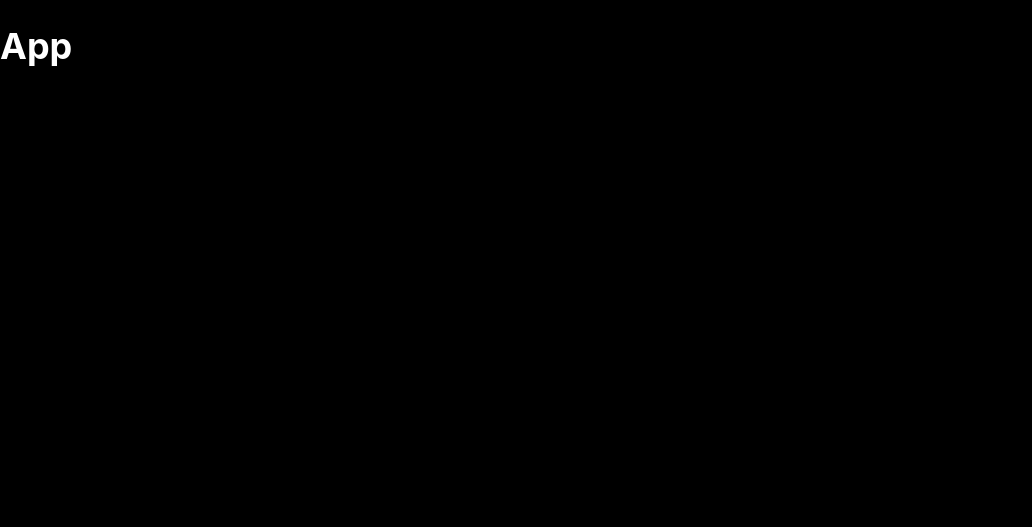
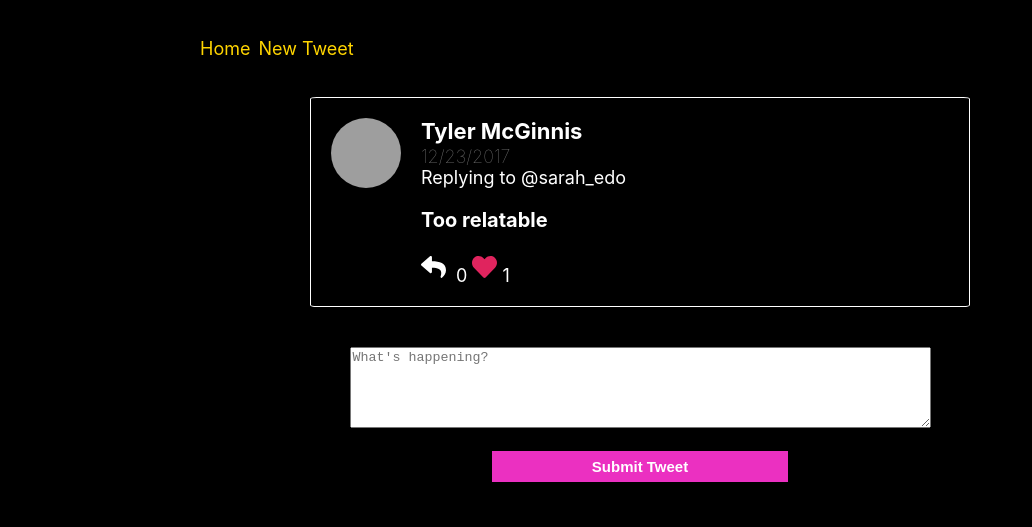
Before and after one commit to jamiewtam/twitter-clone-react, a React app: page /tweet/26p5pskqi88i58qmza2gid in a window 1280 px wide. Shown: the whole page, without its empty margins (0-1032 px from the left). Built offline with nearby package versions, Linux system fonts and the light colour scheme; grey boxes are pictures that could not be loaded; a small style sheet from the web is missing.

Commit message:
UPDATE 1) Homepage 2) Single Tweet page 3) New Tweet built out

```diff
--- /dev/null
+++ b/src/actions/authedUser.js
@@ -0,0 +1,10 @@
+export const AUTHED_USER = "AUTHED_USER";
+
+const setAuthedUser = (id) => {
+  return {
+    type: AUTHED_USER,
+    id,
+  };
+};
+
+export default setAuthedUser;
--- /dev/null
+++ b/src/actions/tweetActions.js
@@ -0,0 +1,39 @@
+import { getInitialData, saveTweet } from "../utils/api";
+import setAuthedUser from "./authedUser";
+
+export const INITIAL_DATA = "INITIAL_DATA";
+export const NEW_TWEET = "NEW_TWEET";
+
+const renderInitialData = (data) => {
+  return {
+    type: INITIAL_DATA,
+    users: data.users,
+    tweets: data.tweets,
+  };
+};
+
+const renderNewTweet = (newTweet) => {
+  return {
+    type: NEW_TWEET,
+    newTweet,
+  };
+};
+
+const AUTHED_ID = "tylermcginnis";
+
+export const handleInitialData = () => {
+  return (dispatch) => {
+    getInitialData().then((data) => {
+      dispatch(renderInitialData(data));
+      dispatch(setAuthedUser(AUTHED_ID));
+    });
+  };
+};
+
+export const handleNewTweet = (newTweetData) => {
+  return (dispatch) => {
+    saveTweet(newTweetData).then((newTweet) => {
+      dispatch(renderNewTweet(newTweet));
+    });
+  };
+};
--- a/src/components/App.js
+++ b/src/components/App.js
@@ -1,10 +1,36 @@
 import React from "react";
+import { BrowserRouter as Router, Route } from "react-router-dom";
+
+import Nav from "./Nav";
+import Home from "./Home";
+import NewTweet from "./NewTweet";
+import SingleTweet from "./SingleTweet";
+
+import { handleInitialData } from "../actions/tweetActions";
+import { useDispatch, useSelector } from "react-redux";
 
 function App() {
+  const dispatch = useDispatch();
+  const loading = useSelector((state) => state.loading);
+
+  //Get the initial data
+  React.useEffect(() => {
+    dispatch(handleInitialData());
+  }, [dispatch]);
+
+  if (loading) {
+    return <h1>Loading...</h1>;
+  }
+
   return (
-    <div className="App">
-      <h1>App</h1>
-    </div>
+    <Router>
+      <div className="container">
+        <Nav />
+        <Route exact path="/" component={Home} />
+        <Route path="/newTweet" component={NewTweet} />
+        <Route path="/tweet/:id" component={SingleTweet} />
+      </div>
+    </Router>
   );
 }
 
--- /dev/null
+++ b/src/components/Home.js
@@ -0,0 +1,26 @@
+import React from "react";
+import { useSelector } from "react-redux";
+import Tweet from "../elements/Tweet";
+
+const Home = () => {
+  const tweets = useSelector((state) => state.tweets);
+  const users = useSelector((state) => state.users);
+
+  const sortedTweets = Object.values(tweets.tweets).sort((a, b) => {
+    return b.timestamp - a.timestamp;
+  });
+
+  return (
+    <div>
+      {sortedTweets.map((tweet) => {
+        return (
+          <div key={tweet.id} className="tweet-container">
+            <Tweet tweet={tweet} users={users.users} />
+          </div>
+        );
+      })}
+    </div>
+  );
+};
+
+export default Home;
--- /dev/null
+++ b/src/components/Nav.js
@@ -0,0 +1,21 @@
+import React from "react";
+import { NavLink } from "react-router-dom";
+
+const Nav = () => {
+  return (
+    <ul className="nav-menu">
+      <li className="nav-menu-item">
+        <NavLink activeStyle={{ fontWeight: "bold" }} exact to={"/"}>
+          Home
+        </NavLink>
+      </li>
+      <li className="nav-menu-item">
+        <NavLink activeStyle={{ fontWeight: "bold" }} to={"/newTweet"}>
+          New Tweet
+        </NavLink>
+      </li>
+    </ul>
+  );
+};
+
+export default Nav;
--- /dev/null
+++ b/src/components/NewTweet.js
@@ -0,0 +1,13 @@
+import React from "react";
+
+import NewTweetElement from "../elements/NewTweet";
+
+const NewTweet = () => {
+  return (
+    <div>
+      <NewTweetElement />
+    </div>
+  );
+};
+
+export default NewTweet;
--- /dev/null
+++ b/src/components/SingleTweet.js
@@ -0,0 +1,23 @@
+import React from "react";
+import Tweet from "../elements/Tweet";
+import NewTweet from "../elements/NewTweet";
+import { useParams } from "react-router-dom";
+import { useSelector } from "react-redux";
+
+const SingleTweet = (props) => {
+  // Get the id from the params.
+  const { id } = useParams();
+  // Get the twee from the state.
+  const tweet = useSelector((state) => state.tweets).tweets[id];
+  const users = useSelector((state) => state.users);
+
+  //
+  return (
+    <div className="tweet-container">
+      <Tweet tweet={tweet} users={users.users} />
+      <NewTweet replyingTo={id} />
+    </div>
+  );
+};
+
+export default SingleTweet;
--- /dev/null
+++ b/src/elements/NewTweet.js
@@ -0,0 +1,60 @@
+import React from "react";
+import { useDispatch, useSelector } from "react-redux";
+import { Redirect } from "react-router-dom";
+import { handleNewTweet } from "../actions/tweetActions";
+
+const SubmitTweet = (props) => {
+  const author = useSelector((state) => state.authedUser);
+  const [textArea, setTextArea] = React.useState("");
+  const [submit, setSubmit] = React.useState(false);
+  const dispatch = useDispatch();
+
+  const handleChange = (e) => {
+    setTextArea(e.target.value);
+  };
+  // If props of replying to then set it to true.
+
+  const submitTweet = (e) => {
+    e.preventDefault();
+    if (props.replyingTo) {
+      dispatch(
+        handleNewTweet({
+          author,
+          text: textArea,
+          replyingTo: props.replyingTo,
+        })
+      );
+    } else {
+      dispatch(
+        handleNewTweet({
+          author,
+          text: textArea,
+        })
+      );
+    }
+
+    setSubmit(true);
+  };
+
+  if (submit) {
+    return <Redirect to="/" />;
+  }
+
+  return (
+    <form className="new-tweet-container">
+      <textarea
+        type="textarea"
+        placeholder="What's happening?"
+        rows="5"
+        cols="70"
+        value={textArea}
+        onChange={handleChange}
+      />
+      <button onClick={submitTweet} className="new-tweet-button">
+        Submit Tweet
+      </button>
+    </form>
+  );
+};
+
+export default SubmitTweet;
--- /dev/null
+++ b/src/elements/Tweet.js
@@ -0,0 +1,58 @@
+import React from "react";
+
+import { FaHeart, FaReply } from "react-icons/fa";
+import { useSelector } from "react-redux";
+import { Link } from "react-router-dom";
+
+const Tweet = ({ tweet, users }) => {
+  const allTweets = useSelector((state) => state.tweets);
+
+  const { text, timestamp, likes, replyingTo, replies, id } = tweet;
+
+  let replyingToText = null;
+  if (replyingTo) {
+    replyingToText = `Replying to @${allTweets.tweets[replyingTo].author}`;
+  }
+
+  const { avatarURL, name } = users[tweet.author];
+
+  const handleLike = (e) => {
+    e.preventDefault();
+    console.log("test");
+  };
+
+  return (
+    <Link to={`/tweet/${id}`}>
+      <div className="border-container">
+        <img className="tweet-user-image" src={avatarURL} alt={name} />
+        <div className="tweet-user-elements">
+          <div className="tweet-user-name">{name}</div>
+          <div className="tweet-date">
+            {new Date(timestamp).toLocaleDateString()}
+          </div>
+          <div className="tweet">{replyingToText}</div>
+          <div className="tweet-tweet">{text}</div>
+          <div className="tweet-icons">
+            <FaReply size="30px" style={{ paddingRight: "5px" }} />{" "}
+            {replies ? replies.length : 0}
+            &nbsp;
+            <button className="tweet-like-button" onClick={handleLike}>
+              {likes.length ? (
+                <FaHeart
+                  size="30px"
+                  color="#E0245E"
+                  style={{ paddingRight: "5px" }}
+                />
+              ) : (
+                <FaHeart size="30px" style={{ paddingRight: "5px" }} />
+              )}
+            </button>
+            {likes ? likes.length : 0}
+          </div>
+        </div>
+      </div>
+    </Link>
+  );
+};
+
+export default Tweet;
--- a/src/index.css
+++ b/src/index.css
@@ -47,9 +47,12 @@ li {
 }
 
 .border-container {
-  padding: 0;
+  padding: 20px;
   margin: 0;
   display: flex;
+  border: 1px solid white;
+  border-radius: 1%;
+  color: white;
 }
 
 .border-item {
@@ -64,3 +67,79 @@ li {
   margin: 0 auto;
   padding: 20px;
 }
+
+/* NAVIGATION */
+
+.nav-menu {
+  display: inline-block;
+}
+
+.nav-menu-item {
+  margin-right: 8px;
+  display: inline-block;
+}
+
+/* Tweet styles */
+
+.tweet-user-image {
+  width: 70px;
+  height: 70px;
+  border-radius: 50%;
+}
+
+.tweet-user-elements {
+  display: inline-block;
+  padding-left: 20px;
+}
+
+.tweet-user-name {
+  font-weight: bold;
+  font-size: 22px;
+  margin-bottom: 2px;
+}
+
+.tweet-date {
+  font-weight: lighter;
+  color: grey;
+}
+
+.tweet-tweet {
+  display: block;
+  font-weight: bold;
+  font-size: 20px;
+  margin: 20px 0px;
+}
+
+.tweet-container {
+  margin: 20px 150px;
+}
+
+.tweet-like-button {
+  border: none;
+  background-color: black;
+  padding: 0;
+  text-decoration: none;
+}
+
+/* NEW TWEET */
+
+.new-tweet-container {
+  text-align: center;
+  margin-top: 40px;
+  font-size: 25px;
+}
+
+.new-tweet-button {
+  display: block;
+  background-color: var(--pink);
+  text-align: center;
+  color: white;
+  border: none;
+  padding: 7px 10px;
+  border-radius: 2%;
+  margin: 15px auto;
+  width: 300px;
+  font-weight: 900;
+  font-size: 15px;
+  border: 2px solid black;
+}
--- a/src/index.js
+++ b/src/index.js
@@ -2,10 +2,19 @@ import React from "react";
 import ReactDOM from "react-dom";
 import "./index.css";
 import App from "./components/App";
+import { Provider } from "react-redux";
+import { createStore } from "redux";
+
+import middleware from "./middleware/index";
+import reducer from "./reducer/index";
+
+const store = createStore(reducer, middleware);
 
 ReactDOM.render(
   <React.StrictMode>
-    <App />
+    <Provider store={store}>
+      <App />
+    </Provider>
   </React.StrictMode>,
   document.getElementById("root")
 );
--- /dev/null
+++ b/src/middleware/index.js
@@ -0,0 +1,5 @@
+import thunk from "redux-thunk";
+import { applyMiddleware } from "redux";
+import logger from "./logger";
+
+export default applyMiddleware(thunk, logger);
--- /dev/null
+++ b/src/middleware/logger.js
@@ -0,0 +1,10 @@
+const logger = (store) => (next) => (action) => {
+  console.group(action.type);
+  console.log("The action: ", action);
+  const result = next(action);
+  console.log("The new state: ", store.getState());
+  console.groupEnd();
+  return result;
+};
+
+export default logger;
--- /dev/null
+++ b/src/reducer/authedUserReducer.js
@@ -0,0 +1,12 @@
+import { AUTHED_USER } from "../actions/authedUser";
+
+const authedUserReducer = (state = null, action) => {
+  switch (action.type) {
+    case AUTHED_USER:
+      return action.id;
+    default:
+      return state;
+  }
+};
+
+export default authedUserReducer;
--- /dev/null
+++ b/src/reducer/index.js
@@ -0,0 +1,12 @@
+import { combineReducers } from "redux";
+import tweetReducer from "./tweetReducer";
+import userReducer from "./useReducer";
+import loadingReducer from "./loadingReducer";
+import authedUserReducer from "./authedUserReducer";
+
+export default combineReducers({
+  tweets: tweetReducer,
+  users: userReducer,
+  loading: loadingReducer,
+  authedUser: authedUserReducer,
+});
--- /dev/null
+++ b/src/reducer/loadingReducer.js
@@ -0,0 +1,12 @@
+import { INITIAL_DATA } from "../actions/tweetActions";
+
+const loading = (state = true, action) => {
+  switch (action.type) {
+    case INITIAL_DATA:
+      return false;
+    default:
+      return state;
+  }
+};
+
+export default loading;
--- /dev/null
+++ b/src/reducer/tweetReducer.js
@@ -0,0 +1,22 @@
+import { INITIAL_DATA, NEW_TWEET } from "../actions/tweetActions";
+
+const tweetReducer = (state = [], action) => {
+  switch (action.type) {
+    case INITIAL_DATA:
+      return {
+        tweets: action.tweets,
+      };
+    case NEW_TWEET:
+      return {
+        ...state,
+        tweets: {
+          ...state.tweets,
+          [action.newTweet.id]: action.newTweet,
+        },
+      };
+    default:
+      return state;
+  }
+};
+
+export default tweetReducer;
--- /dev/null
+++ b/src/reducer/useReducer.js
@@ -0,0 +1,28 @@
+import { INITIAL_DATA, NEW_TWEET } from "../actions/tweetActions";
+
+const userReducer = (state = [], action) => {
+  switch (action.type) {
+    case INITIAL_DATA:
+      return {
+        users: action.users,
+      };
+    case NEW_TWEET:
+      return {
+        ...state,
+        users: {
+          ...state.users,
+          [action.newTweet.author]: {
+            ...state.users[action.newTweet.author],
+            tweets: state.users[action.newTweet.author].tweets.concat(
+              action.newTweet
+            ),
+          },
+        },
+      };
+
+    default:
+      return state;
+  }
+};
+
+export default userReducer;
```
Also changed, not shown: package.json (+6 -1 lines), 1 other file.
